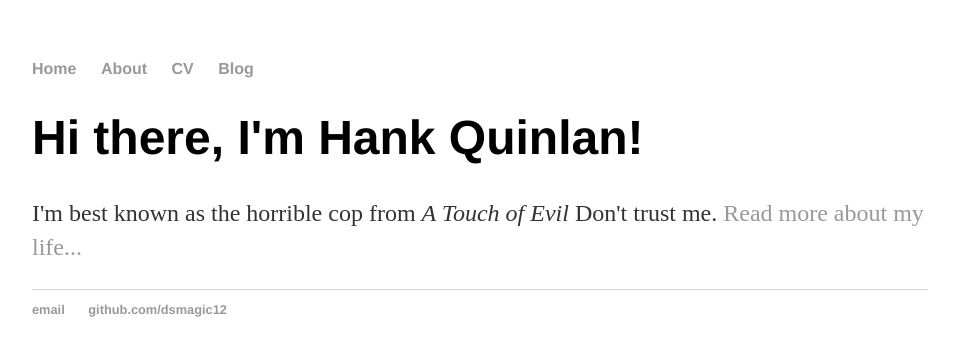
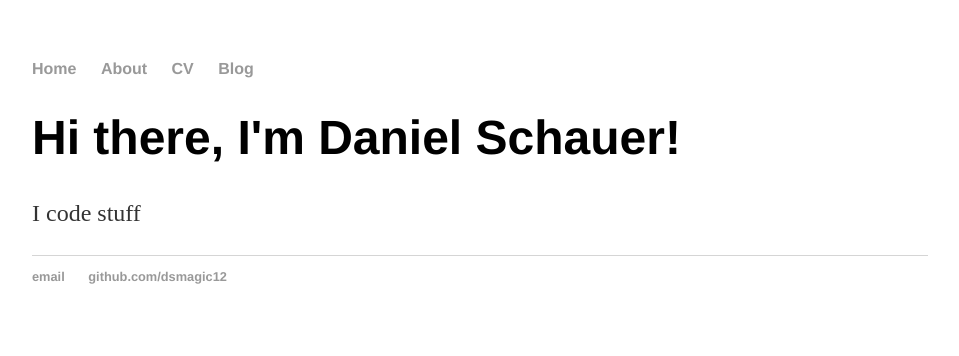
Before and after one commit to dsmagic12/dsmagic, a Jekyll site: the page built from docs/index.html, in a window 1280 px wide. Shown: the top 356 px of the page, without its empty margins (160-1119 px from the left). Built offline with Jekyll 4.4.1, drawn with Linux system fonts in a browser that asks for light colours.

Commit message:
Update index.html

```diff
--- a/docs/index.html
+++ b/docs/index.html
@@ -1,8 +1,8 @@
 ---
 layout: default
-title: Hank Quinlan, Horrible Cop
+title: Daniel Schauer, DS Magic for SharePoint
 ---
 <div class="blurb">
-	<h1>Hi there, I'm Hank Quinlan!</h1>
-	<p>I'm best known as the horrible cop from <em>A Touch of Evil</em> Don't trust me. <a href="/about">Read more about my life...</a></p>
+	<h1>Hi there, I'm Daniel Schauer!</h1>
+	<p>I code stuff</p>
 </div><!-- /.blurb -->
```
